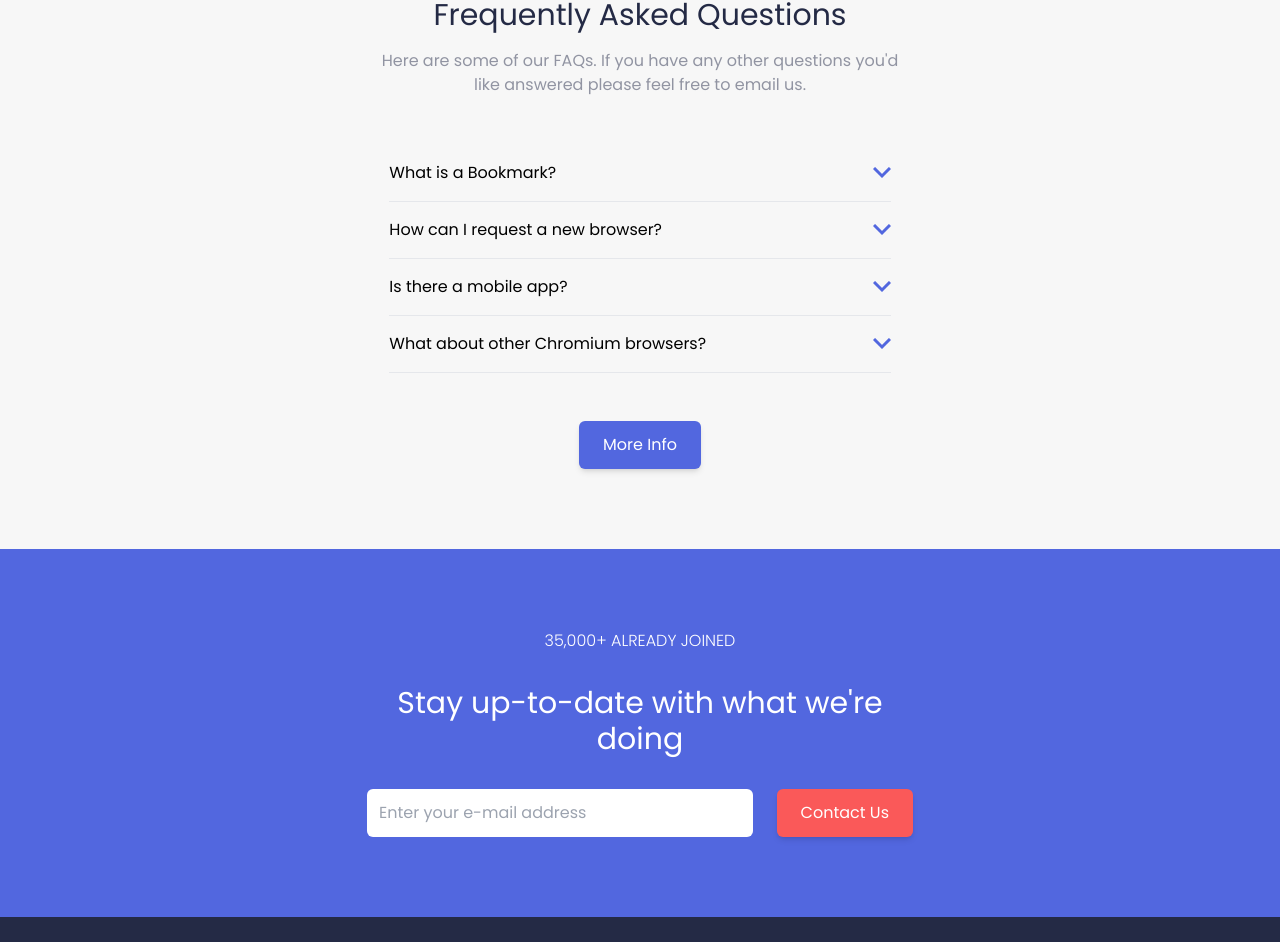
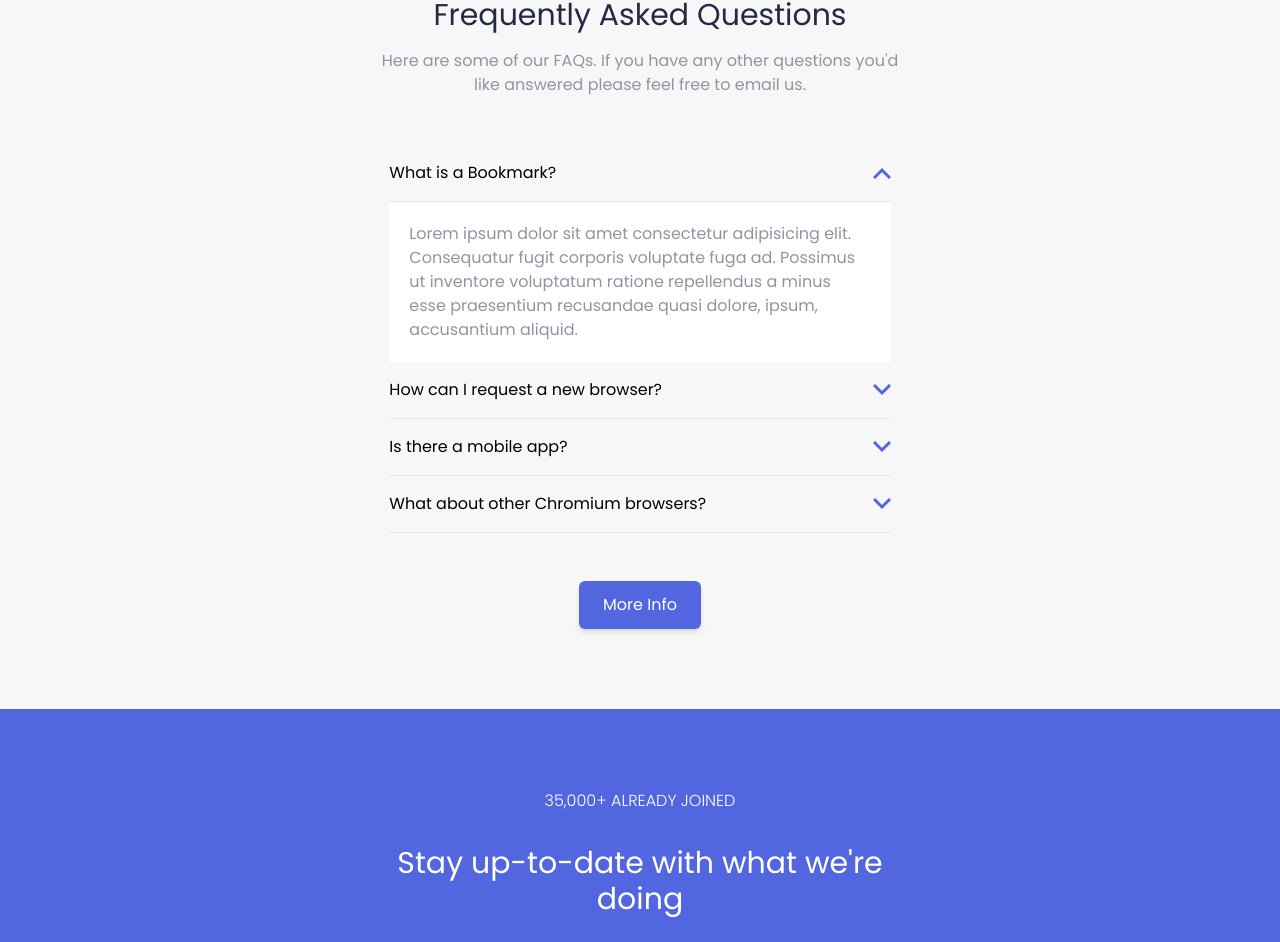
Before and after one commit to machadomatt/bookmarks-landing-page, a Vue app: page / in a window 1280 px wide. Shown: the part 3554-4496 px from the top of the page. Built offline with nearby package versions, Linux system fonts and the light colour scheme.

Commit message:
Adjust FAQ details

```diff
--- a/src/App.vue
+++ b/src/App.vue
@@ -280,8 +280,8 @@
             </p>
         </div>
         <div class="flex flex-col mt-12 mx-auto px-4 sm:w-3/4 lg:w-5/12">
-            <details class="group">
-                <summary class="flex items-center border-b py-4">
+            <details class="group" open>
+                <summary class="flex items-center border-b py-4 cursor-pointer">
                     <span class="flex-1">What is a Bookmark?</span>
                     <svg
                         class="
@@ -307,7 +307,7 @@
                 </div>
             </details>
             <details class="group">
-                <summary class="flex items-center border-b py-4">
+                <summary class="flex items-center border-b py-4 cursor-pointer">
                     <span class="flex-1">How can I request a new browser?</span>
                     <svg
                         class="
@@ -333,7 +333,7 @@
                 </div>
             </details>
             <details class="group">
-                <summary class="flex items-center border-b py-4">
+                <summary class="flex items-center border-b py-4 cursor-pointer">
                     <span class="flex-1">Is there a mobile app?</span>
                     <svg
                         class="
@@ -359,7 +359,7 @@
                 </div>
             </details>
             <details class="group">
-                <summary class="flex items-center border-b py-4">
+                <summary class="flex items-center border-b py-4 cursor-pointer">
                     <span class="flex-1">What about other Chromium browsers?</span>
                     <svg
                         class="
```
